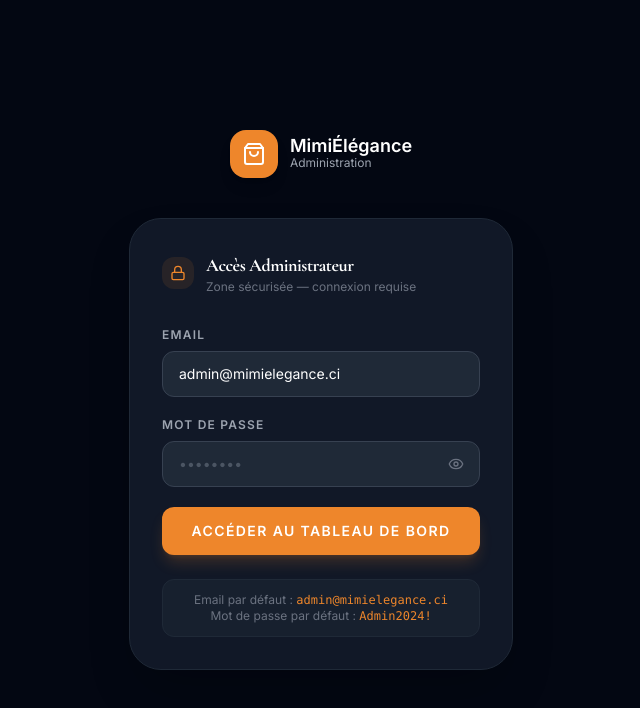
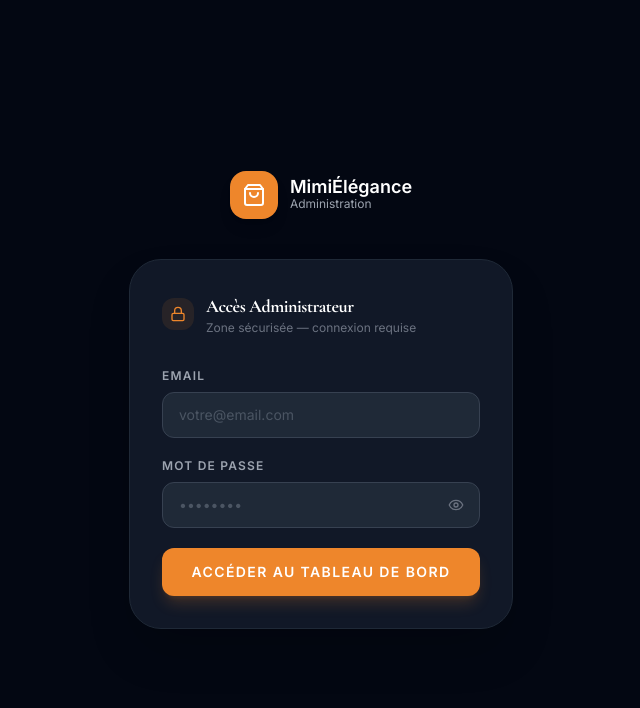
Before and after one commit to ArmandoKoffi/MaisonElegance, a React (Vite) app: page /admin/connexion in a window 1280 px wide. Shown: the top 708 px of the page, without its empty margins (319-959 px from the left). Built offline with nearby package versions, Linux system fonts and the light colour scheme; no server answers; the HTML template or start-up script is replaced by a standard one.

Commit message:
Retrait des données mockés sur la page login

```diff
--- a/src/pages/admin/AdminLogin.tsx
+++ b/src/pages/admin/AdminLogin.tsx
@@ -75,8 +75,8 @@ const AdminLogin = () => {
                 name="email"
                 type="email"
                 required
-                defaultValue="admin@mimielegance.ci"
                 className="w-full bg-gray-800 border border-gray-700 rounded-xl px-4 py-3 text-sm text-white focus:outline-none focus:border-accent focus:ring-1 focus:ring-accent/30 transition-all placeholder:text-gray-600"
+                placeholder="votre@email.com"
               />
             </div>
             <div>
@@ -110,12 +110,7 @@ const AdminLogin = () => {
             </button>
           </form>
 
-          <div className="mt-6 p-3 bg-gray-800/50 rounded-xl border border-gray-800">
-            <p className="text-gray-500 text-xs text-center">
-              Email par défaut : <code className="text-accent">admin@mimielegance.ci</code><br />
-              Mot de passe par défaut : <code className="text-accent">Admin2024!</code>
-            </p>
-          </div>
+
         </div>
       </motion.div>
     </div>
```
